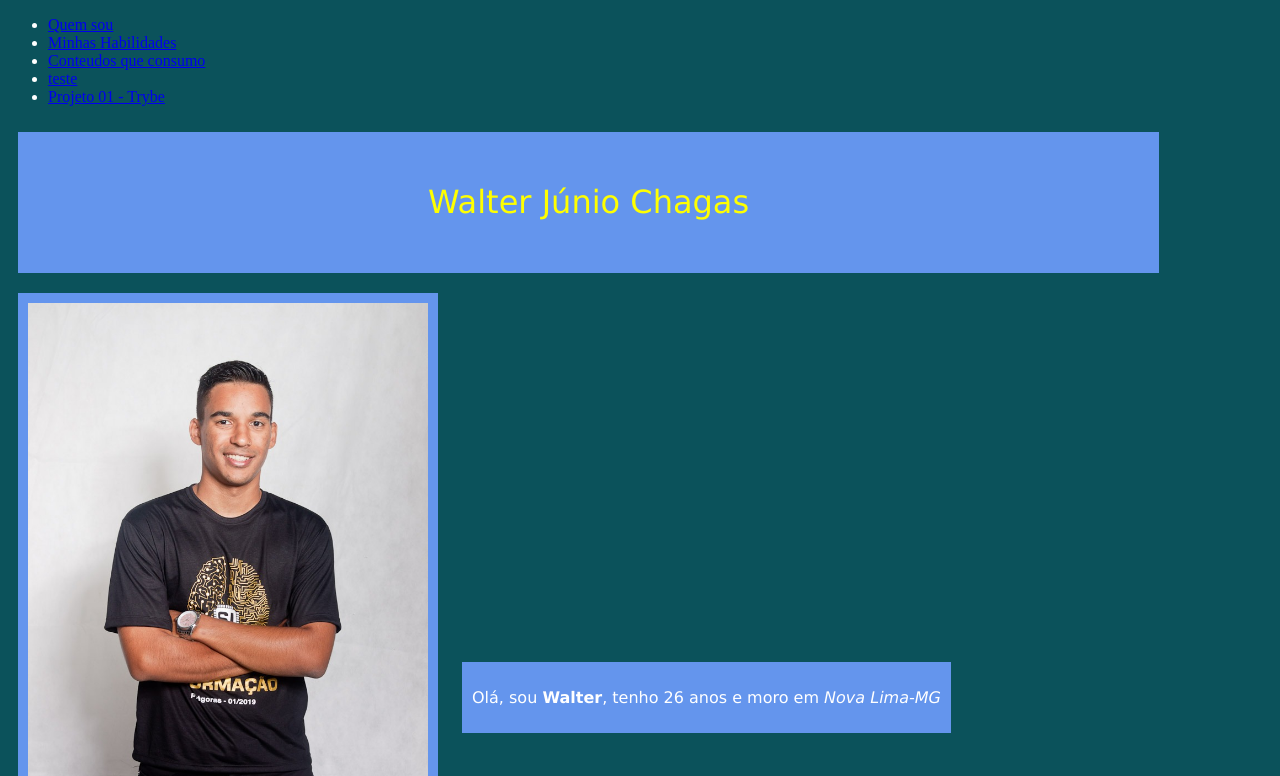
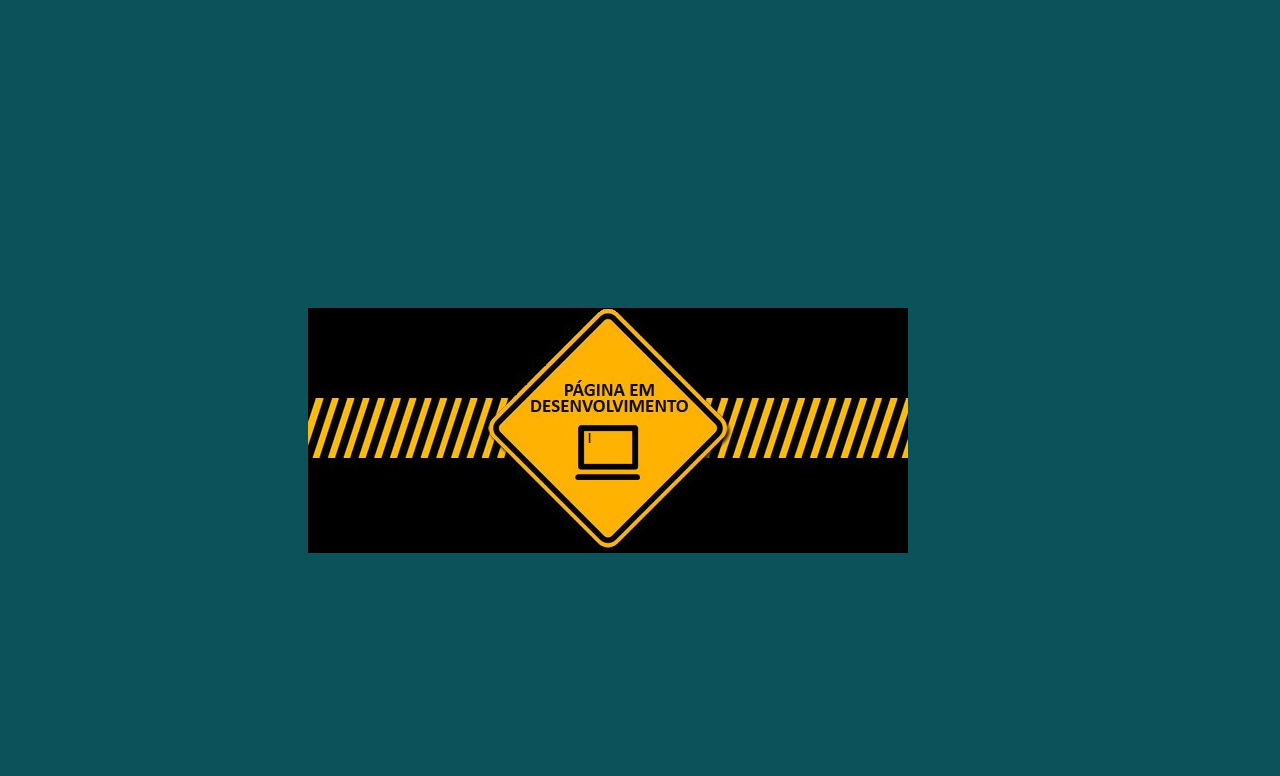
Before and after one commit to WalterChagas/walterchagas.github.io, a plain HTML site: page index.html in a window 1280 px wide. Shown: the top 776 px of the page. Drawn offline with Linux system fonts and the light colour scheme.

Commit message:
site em construção

```diff
--- a/index.html
+++ b/index.html
@@ -8,7 +8,8 @@
 </head>
 
 <body>
-    <ul>
+    <img id="consrucao" src="/em-construcao.jpeg" alt="site em construção" style="margin: 300px;">
+    <!-- <ul>
         <li><a href="#apresentaçao">Quem sou</a></li>
         <li><a href="#habilidades">Minhas Habilidades</a></li>
         <li><a href="#blogs">Conteudos que consumo</a></li>
@@ -44,6 +45,7 @@
         <li> <a href="https://www.tecmundo.com.br/" target="_blank">Tecmundo</a></li>
         <li> <a href="https://www.techtudo.com.br/" target="_blank">Techtudo</a></li>
     </ul>
+-->
 </body>
 
 </html>
```
Also changed, not shown: em-construcao.jpeg (added).
